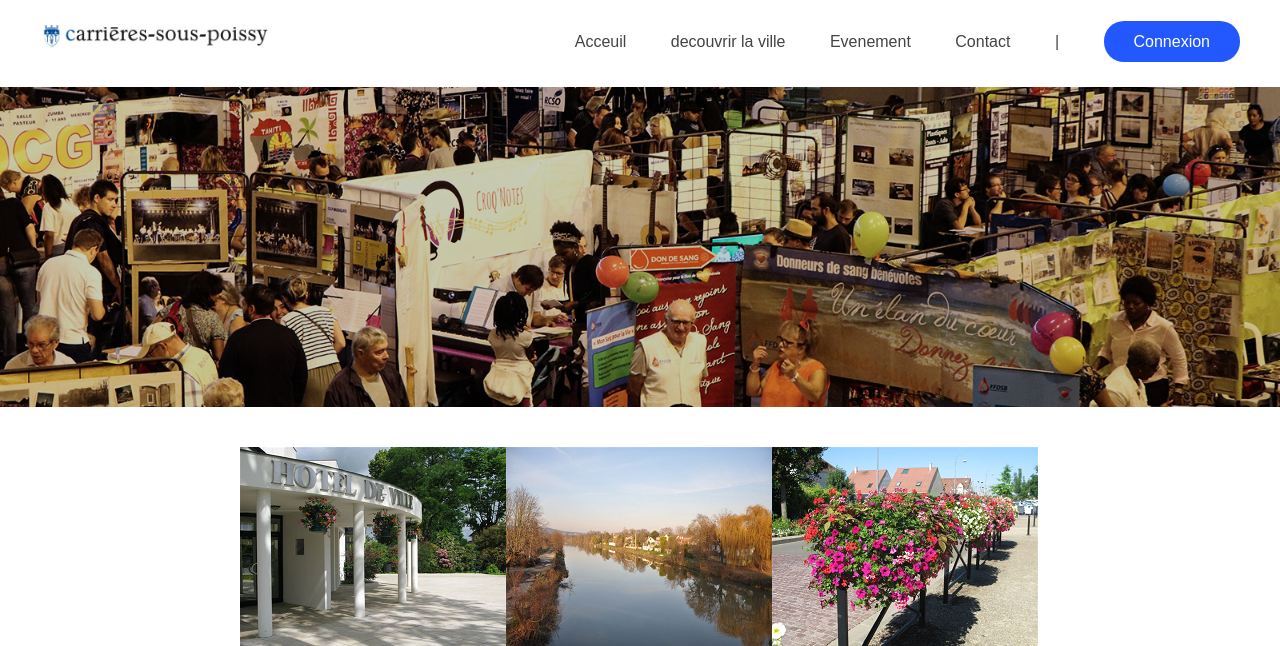
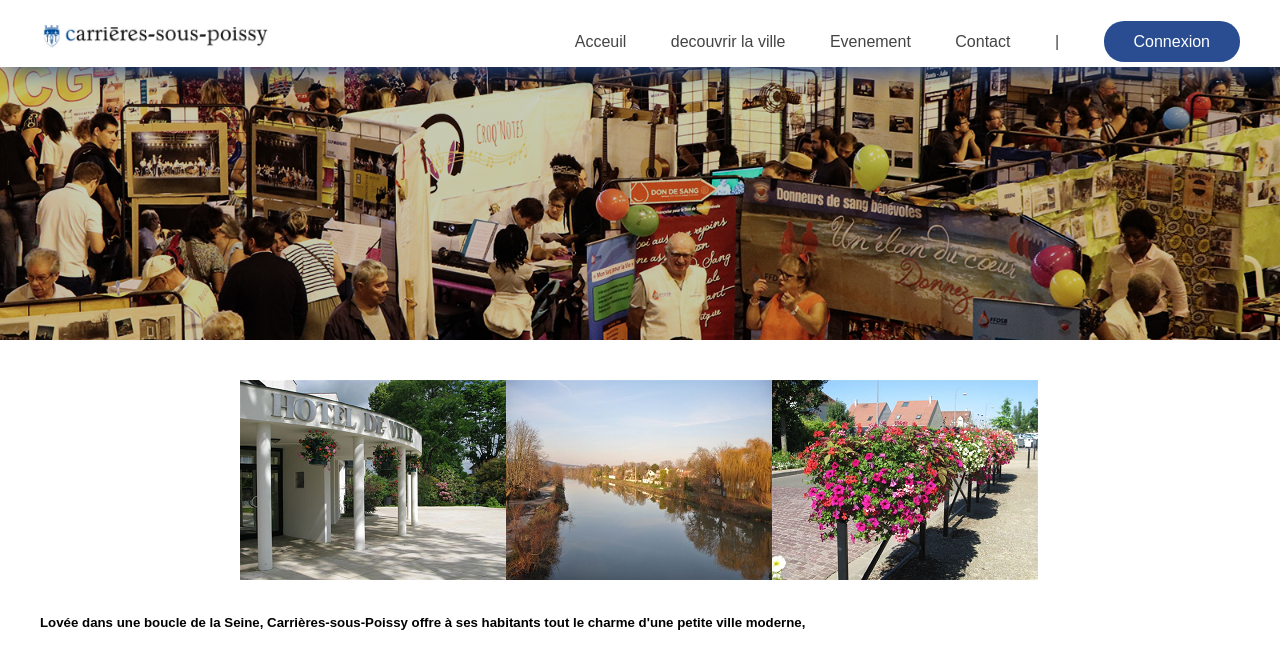
Before and after one commit to YOUSSEF-EL-GRYS-IPSSI/Project_final, a PHP site: page /App/View/info.html in a window 1280 px wide. Shown: the top 646 px of the page. Run offline with PHP 8.4, Linux system fonts and the light colour scheme.

Commit message:
css mise a jour

```diff
--- a/App/View/index.html
+++ b/App/View/index.html
@@ -22,7 +22,7 @@
             <img src="../../public/images/csp.jpg" alt="Carriere-Sous-Poissy" class="logo">
             <ul class="main-nav">
                 <li><a href="#">Acceuil</a></li>
-                <li><a href="#">decouvrir la ville</a></li>
+                <li><a href="info.html">decouvrir la ville</a></li>
                 <li><a href="#">Evenement</a></li>
                 <li><a href="#">Contact</a></li>
                 <li><a href="#">|</a></li>
--- a/App/View/info.html
+++ b/App/View/info.html
@@ -21,7 +21,7 @@
         <div class="row flexOne">
             <img src="../../public/images/csp.jpg" alt="Carriere-Sous-Poissy" class="logo">
             <ul class="main-nav">
-                <li><a href="#">Acceuil</a></li>
+                <li><a href="index.html">Acceuil</a></li>
                 <li><a href="#">decouvrir la ville</a></li>
                 <li><a href="#">Evenement</a></li>
                 <li><a href="#">Contact</a></li>
--- a/public/css/style.css
+++ b/public/css/style.css
@@ -11,6 +11,16 @@ body {
 .flexOne {
     display: flex;
     justify-content: space-between;
+}
+header{
+    position: fixed;
+    background: white;
+    width: 100%;
+    /*border-bottom: #0800ff 3px solid;*/
+    -webkit-box-shadow: 3px 9px 23px -6px rgba(41,77,144,1);
+    -moz-box-shadow: 3px 9px 23px -6px rgba(41,77,144,1);
+    box-shadow: 3px 9px 23px -6px rgba(41,77,144,1);
+
 }
 
 .row {
@@ -54,7 +64,7 @@ a {
 .connect {
     border-radius: 20px;
     color: #ffffff;
-    background-color: #2458ff;
+    background-color: #294d90;
     padding: 12px 30px;
 }
 
@@ -163,3 +173,21 @@ a {
 .footerTwo {
     margin: 0 0 0 93px;
 }
+/*/////////////////////reponsive////////////////////////////////////////*/
+
+@media only screen and (max-width: 1000px) {
+    /* For desktop: */
+    header{display: none}
+    /*.col-1 {width: 8.33%;}*/
+    /*.col-2 {width: 16.66%;}*/
+    /*.col-3 {width: 25%;}*/
+    /*.col-4 {width: 33.33%;}*/
+    /*.col-5 {width: 41.66%;}*/
+    /*.col-6 {width: 50%;}*/
+    /*.col-7 {width: 58.33%;}*/
+    /*.col-8 {width: 66.66%;}*/
+    /*.col-9 {width: 75%;}*/
+    /*.col-10 {width: 83.33%;}*/
+    /*.col-11 {width: 91.66%;}*/
+    /*.col-12 {width: 100%;}*/
+}
```
